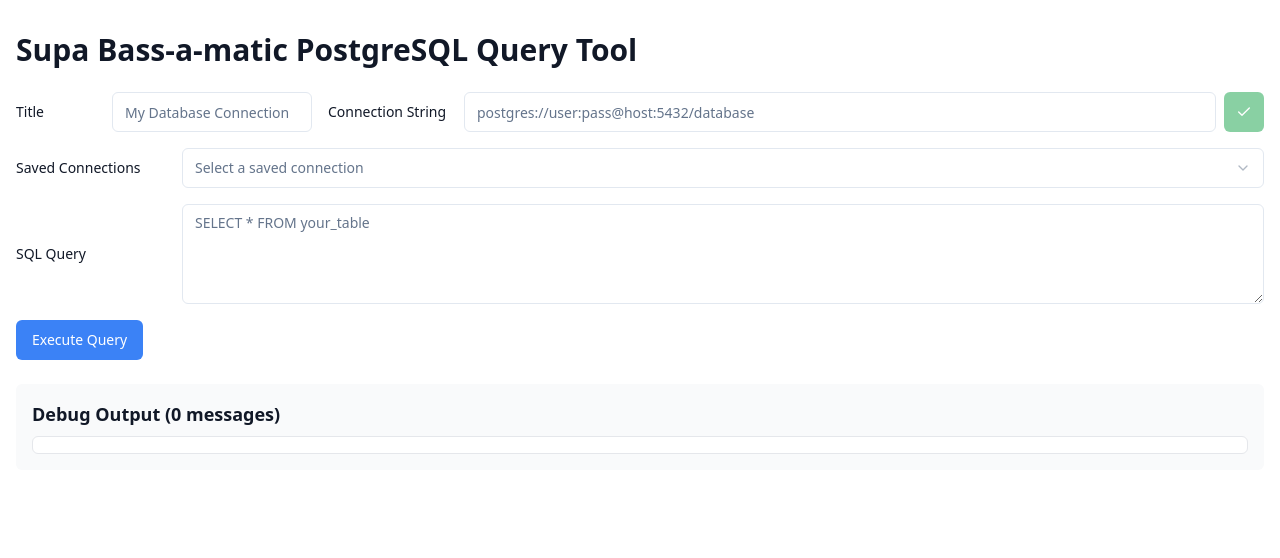
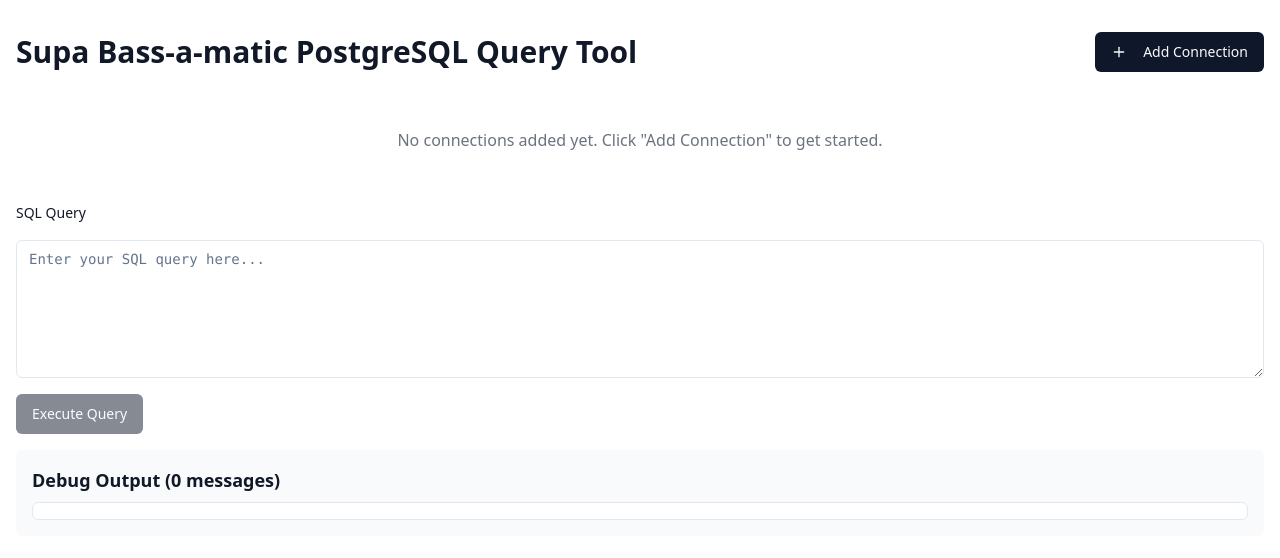
Before and after one commit to burggraf/supa-bass-o-matic, a SvelteKit app: page / in a window 1280 px wide. Shown: the top 558 px of the page. Built offline with nearby package versions, Linux system fonts and the light colour scheme.

Commit message:
moved add connection to modal

```diff
--- a/src/routes/+page.svelte
+++ b/src/routes/+page.svelte
@@ -5,8 +5,9 @@
     import { Textarea } from "$lib/components/ui/textarea";
     import { Label } from "$lib/components/ui/label";
     import * as Table from "$lib/components/ui/table";
-    import * as Select from "$lib/components/ui/select/index.js";
-    import { Trash2, Check } from "lucide-svelte";
+    import * as Select from "$lib/components/ui/select";
+    import * as Dialog from "$lib/components/ui/dialog";
+    import { Trash2, Check, Plus } from "lucide-svelte";
 
     interface Connection {
         title: string;
@@ -23,6 +24,7 @@
     let debugOutput = $state<string[]>([]);
     let isLoading = $state(false);
     let isInitialized = $state(false);
+    let isDialogOpen = $state(false);
 
     // Load connections only once on mount
     $effect(() => {
@@ -99,7 +101,7 @@
         debugOutput = [...debugOutput, `${new Date().toISOString()}: ${message}`];
     }
 
-    async function handleClick() {
+    async function executeQuery() {
         addDebug('Button clicked');
         isLoading = true;
         error = null;
@@ -137,43 +139,16 @@
 
 <div class="min-h-screen bg-white text-gray-900">
     <main class="container mx-auto py-8 px-4">
-        <h1 class="text-3xl font-bold mb-6">Supa Bass-a-matic PostgreSQL Query Tool</h1>
+        <div class="flex justify-between items-center mb-6">
+            <h1 class="text-3xl font-bold">Supa Bass-a-matic PostgreSQL Query Tool</h1>
+            <Button onclick={() => isDialogOpen = true}>
+                <Plus class="w-4 h-4 mr-2" />
+                Add Connection
+            </Button>
+        </div>
 
         <div class="space-y-4">
-            <div class="flex items-center gap-4">
-                <div class="grid grid-cols-[80px_200px] items-center gap-4">
-                    <Label for="connection-title">Title</Label>
-                    <Input
-                        id="connection-title"
-                        type="text"
-                        bind:value={connectionTitle}
-                        placeholder="My Database Connection"
-                    />
-                </div>
-
-                <div class="grid grid-cols-[120px_1fr] items-center gap-4 flex-1">
-                    <Label for="connection-string">Connection String</Label>
-                    <div class="flex gap-2">
-                        <Input
-                            id="connection-string"
-                            type="text"
-                            bind:value={connectionString}
-                            placeholder="postgres://user:pass@host:5432/database"
-                            class="flex-1"
-                        />
-                        <Button
-                            onclick={addCurrentConnection}
-                            variant="success"
-                            size="icon"
-                            class="bg-green-600 hover:bg-green-700 text-white"
-                            disabled={!connectionString || !connectionTitle}
-                        >
-                            <Check class="h-4 w-4" />
-                        </Button>
-                    </div>
-                </div>
-            </div>
-
+            {#if connections.length > 0}
                 <div class="grid grid-cols-[150px_1fr] items-center gap-4">
                     <Label>Saved Connections</Label>
                     <div class="flex gap-2">
@@ -186,44 +161,41 @@
                             <Select.Content>
                                 {#each connections as conn}
                                     <Select.Item value={conn.url}>
-                                    {conn.title} ({conn.url})
+                                        <div class="flex items-center justify-between w-full">
+                                            <span>{conn.title}</span>
+                                            <button
+                                                class="text-red-500 hover:text-red-700"
+                                                onclick={() => deleteConnection(conn.url)}
+                                            >
+                                                <Trash2 class="w-4 h-4" />
+                                            </button>
+                                        </div>
                                     </Select.Item>
                                 {/each}
                             </Select.Content>
                         </Select.Select>
-                    {#if selectedConnection}
-                        <Button
-                            onclick={() => deleteConnection(selectedConnection.url)}
-                            variant="destructive"
-                            size="icon"
-                        >
-                            <Trash2 class="h-4 w-4" />
-                        </Button>
-                    {/if}
                     </div>
                 </div>
+            {:else}
+                <div class="text-center py-8 text-gray-500">
+                    No connections added yet. Click "Add Connection" to get started.
+                </div>
+            {/if}
 
-            <div class="grid grid-cols-[150px_1fr] items-center gap-4">
-                <Label for="sql-query">SQL Query</Label>
+            <div class="space-y-4">
+                <Label for="query">SQL Query</Label>
                 <Textarea
-                    id="sql-query"
+                    id="query"
                     bind:value={sqlQuery}
-                    placeholder="SELECT * FROM your_table"
-                    class="min-h-[100px]"
+                    placeholder="Enter your SQL query here..."
+                    class="font-mono"
+                    rows="6"
                 />
-            </div>
-
-            <Button
-                onclick={handleClick}
-                disabled={isLoading}
-                variant="default"
-                class="bg-blue-500 hover:bg-blue-600 text-white"
-            >
+                <Button disabled={!selectedConnection || isLoading} onclick={executeQuery}>
                     {#if isLoading}
-                    Executing...
-                {:else}
+                        <div class="animate-spin mr-2">⌛</div>
+                    {/if}
                     Execute Query
-                {/if}
                 </Button>
             </div>
 
@@ -273,5 +245,52 @@
                     {/each}
                 </div>
             </div>
+        </div>
+
+        <Dialog.Dialog bind:open={isDialogOpen}>
+            <Dialog.DialogContent>
+                <Dialog.DialogHeader>
+                    <Dialog.DialogTitle>Add Connection</Dialog.DialogTitle>
+                    <Dialog.DialogDescription>
+                        Enter the connection details below.
+                    </Dialog.DialogDescription>
+                </Dialog.DialogHeader>
+
+                <div class="grid gap-4 py-4">
+                    <div class="grid gap-2">
+                        <Label for="title">Connection Title</Label>
+                        <Input
+                            id="title"
+                            bind:value={connectionTitle}
+                            placeholder="My Database"
+                        />
+                    </div>
+                    <div class="grid gap-2">
+                        <Label for="url">Connection String</Label>
+                        <Input
+                            id="url"
+                            bind:value={connectionString}
+                            placeholder="postgres://user:pass@localhost:5432/db"
+                        />
+                    </div>
+                </div>
+
+                <Dialog.DialogFooter>
+                    <Button variant="outline" onclick={() => isDialogOpen = false}>
+                        Cancel
+                    </Button>
+                    <Button
+                        disabled={!connectionString || !connectionTitle}
+                        onclick={() => {
+                            addCurrentConnection();
+                            isDialogOpen = false;
+                        }}
+                    >
+                        <Check class="w-4 h-4 mr-2" />
+                        Save Connection
+                    </Button>
+                </Dialog.DialogFooter>
+            </Dialog.DialogContent>
+        </Dialog.Dialog>
     </main>
 </div>
```
Lines whose indentation alone changed are shown as unchanged.
